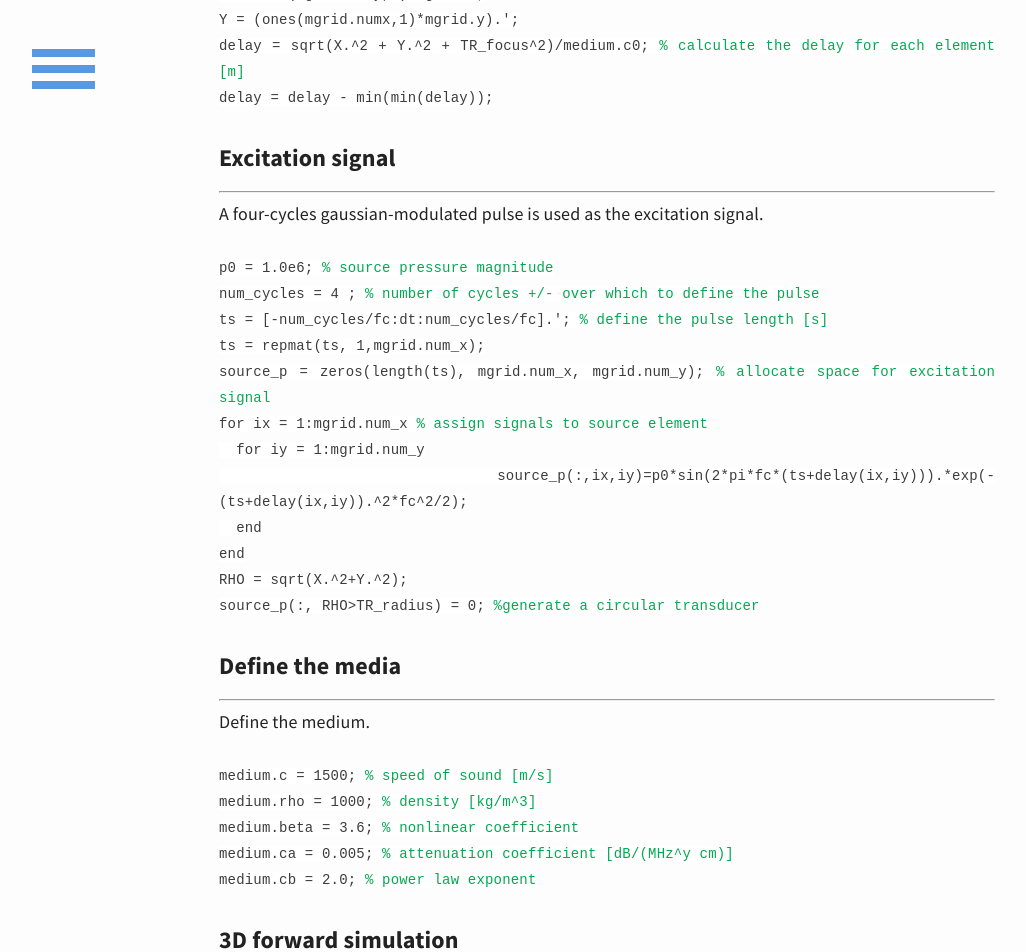
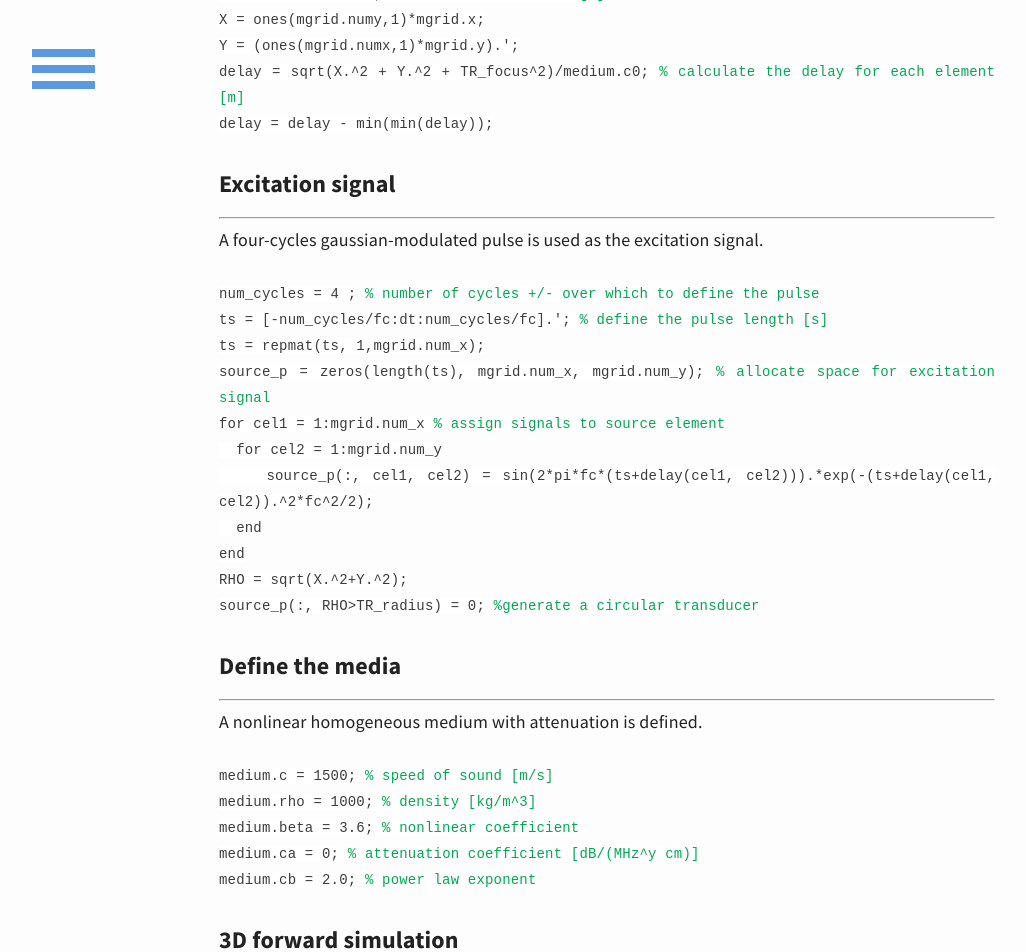
Before and after one commit to m-SOUND/mSOUND, a Jekyll site: the page built from _posts/2019-02-19-TMDM_3D_homogeneous.html, in a window 1280 px wide and 1400 px high, scrolled down 1121 px. Shown: the top 952 px of the window, without its empty margins (33-1059 px from the left). Built offline with Jekyll 4.4.1, drawn with Linux system fonts in a browser that asks for light colours; some of the changed text lies outside the part shown.

Commit message:
Update 2019-02-19-TMDM_3D_homogeneous.html

```diff
--- a/_posts/2019-02-19-TMDM_3D_homogeneous.html
+++ b/_posts/2019-02-19-TMDM_3D_homogeneous.html
@@ -1,5 +1,5 @@
 ---
-title: Simulation in 3D nonlinear media using the transient mixed domain method
+title: Simulation in a 3D homogeneous medium using the transient mixed domain method
 ---
 <p>
 <br>
@@ -42,6 +42,7 @@
  In this example, phased array transducer is used to generate the foucsed ultrasound beam.
 <code>
 <br>
+ <br> p0 = 1.0e6;   <font color="#03a852"> %source pressure magnitude [Pa]</font>
 <br>TR_focus  = 0.0150;      <font color="#03a852"> % transducer focus length [m]</font>
 <br>TR_radius = 0.0075;      <font color="#03a852"> % Transducer diameter [m]</font>
 <br>X = ones(mgrid.numy,1)*mgrid.x;
@@ -60,14 +61,13 @@
 A four-cycles gaussian-modulated pulse is used as the excitation signal.
 <code>
  <br>
- <br>p0 = 1.0e6; <font color="#03a852"> % source pressure magnitude</font>
  <br>num_cycles = 4 ;<font color="#03a852"> % number of cycles +/- over which to define the pulse</font>
 <br>ts = [-num_cycles/fc:dt:num_cycles/fc].';<font color="#03a852"> % define the pulse length [s]</font>
 <br>ts = repmat(ts, 1,mgrid.num_x);
  <br>source_p = zeros(length(ts), mgrid.num_x, mgrid.num_y); <font color="#03a852"> % allocate space for excitation signal</font>
-<br>for ix = 1:mgrid.num_x  <font color="#03a852"> % assign signals to source element</font>
-<br> &nbsp;&nbsp;for iy = 1:mgrid.num_y
-<br>&nbsp;&nbsp;&nbsp;&nbsp;source_p(:,ix,iy)=p0*sin(2*pi*fc*(ts+delay(ix,iy))).*exp(-(ts+delay(ix,iy)).^2*fc^2/2);
+<br>for cel1 = 1:mgrid.num_x  <font color="#03a852"> % assign signals to source element</font>
+<br> &nbsp;&nbsp;for cel2 = 1:mgrid.num_y
+<br>&nbsp;&nbsp;&nbsp;&nbsp;source_p(:, cel1, cel2) = sin(2*pi*fc*(ts+delay(cel1, cel2))).*exp(-(ts+delay(cel1, cel2)).^2*fc^2/2);
 <br> &nbsp;&nbsp;end
 <br> end
 <br>RHO = sqrt(X.^2+Y.^2);
@@ -79,13 +79,13 @@
 <h6>Define the media</h6>
 <hr>
 <p>
-Define the medium.
+A nonlinear homogeneous medium with attenuation is defined.
  <code>
   <br>
   <br>medium.c    = 1500;       <font color="#03a852">% speed of sound [m/s]</font>
   <br>medium.rho  = 1000;       <font color="#03a852">% density [kg/m^3]</font>
   <br>medium.beta = 3.6;          <font color="#03a852">% nonlinear coefficient </font>
-  <br>medium.ca   = 0.005;        <font color="#03a852">% attenuation coefficient [dB/(MHz^y cm)] </font>
+  <br>medium.ca   = 0;          <font color="#03a852">% attenuation coefficient [dB/(MHz^y cm)] </font>
   <br>medium.cb   = 2.0;        <font color="#03a852">% power law exponent</font>
  </code>
  </p>
@@ -95,13 +95,16 @@
 <hr>
 <p>
  Transient pressure field results are calculated with the 3D forward simulation function <a href="/mSOUND/functions">Forward3D</a>.
- Pressure field generated with the phased array transducer is shown in the figure below.
+ Pressure field generated with the phased array transducer is shown in the figure below. The
+ top two figures show the fundamental pressure field at the xz and xy plane. The bottom two figures show the second harmonic
+ pressure at the xz and xy plane.
 <code>
   <br>
-  <br> sensor_mask = ones(mgrid.num_x, mgrid.num_y, mgrid.num_z); <font color="#03a852">% define where the pressure will be recorded</font>
-<br> p_total = Forward3D(mgrid, medium, source_p, sensor_mask);
+ <br>sensor_mask = zeros(mgrid.num_x, mgrid.num_y, mgrid.num_z); <font color="#03a852">% define where the pressure will be recorded</font>
+<br>sensor_mask(20:60, 20:60, :) = 1;
+ <br> p_total = Forward3D(mgrid, medium, source_p, sensor_mask);
   <br>
  </code>
  <br>
-   <img src="/mSOUND/img/phased_array_3D.jpg" alt="Pressure field generated with the phased array">
+   <img src="/mSOUND/img/TMDM_3D_homogeneous.jpg" alt="Pressure field generated with the phased array">
  </p>
```
